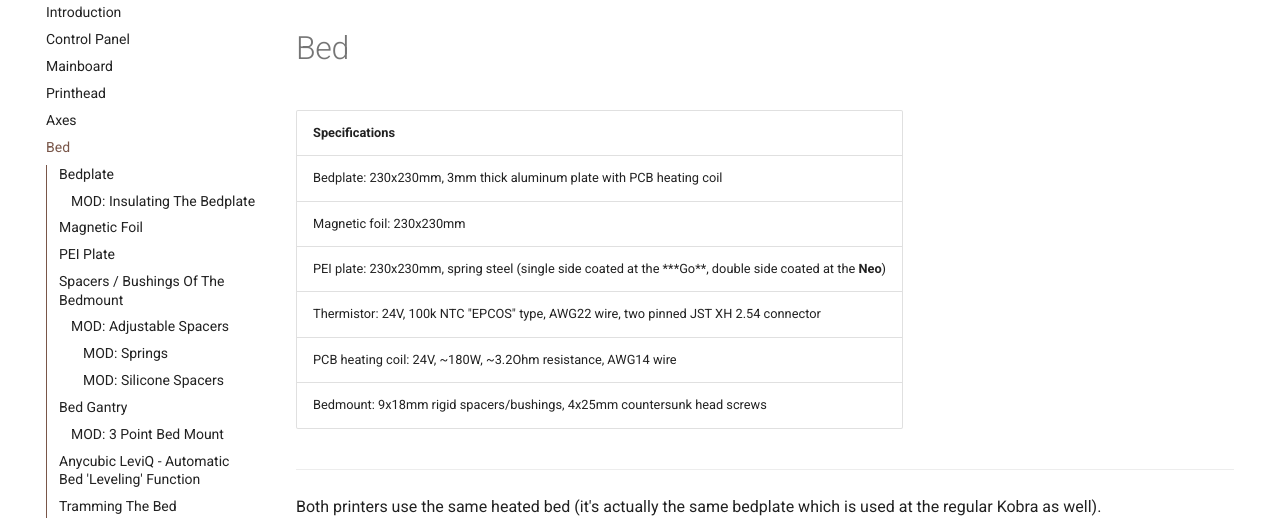
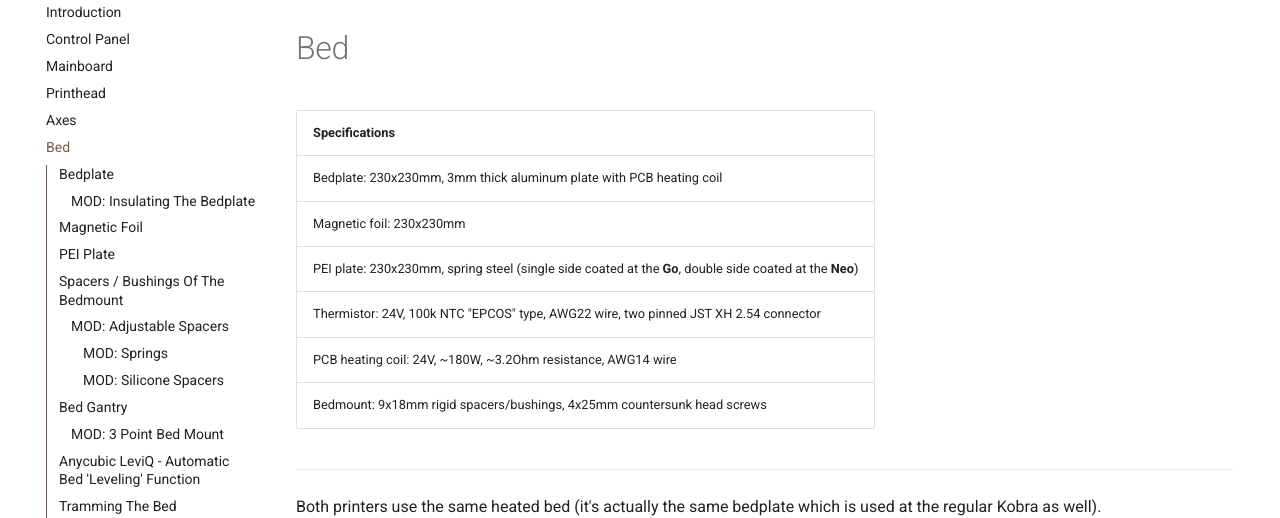
Before and after one commit to 1coderookie/KobraGoNeoInsights, an MkDocs documentation site: the page built from docs/hardware/bed.md, in a window 1280 px wide and 900 px high. Shown: the part 174-692 px from the top of the window. Built offline with MkDocs 1.6.1 and Material for MkDocs 9.7.7, drawn with Linux system fonts in a browser that asks for light colours; comment, search, counter and statistics services are not loaded.

Commit message:
Update bed.md

```diff
--- a/docs/hardware/bed.md
+++ b/docs/hardware/bed.md
@@ -6,7 +6,7 @@
 |:---------------|
 | Bedplate: 230x230mm, 3mm thick aluminum plate with PCB heating coil |
 | Magnetic foil: 230x230mm |
-| PEI plate: 230x230mm, spring steel (single side coated at the ***Go**, double side coated at the **Neo**) |
+| PEI plate: 230x230mm, spring steel (single side coated at the **Go**, double side coated at the **Neo**) |
 | Thermistor: 24V, 100k NTC "EPCOS" type, AWG22 wire, two pinned JST XH 2.54 connector |
 | PCB heating coil: 24V, ~180W, ~3.2Ohm resistance, AWG14 wire |
 | Bedmount: 9x18mm rigid spacers/bushings, 4x25mm countersunk head screws |
```
